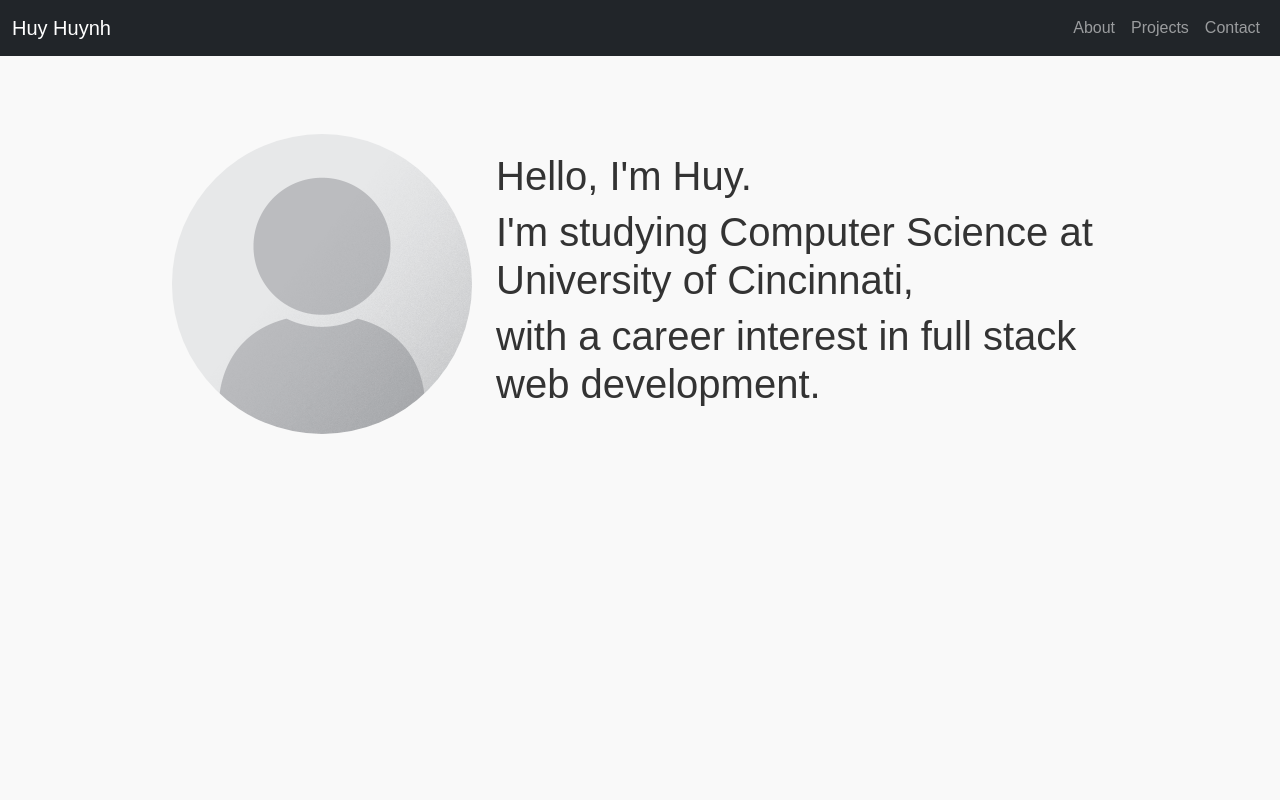
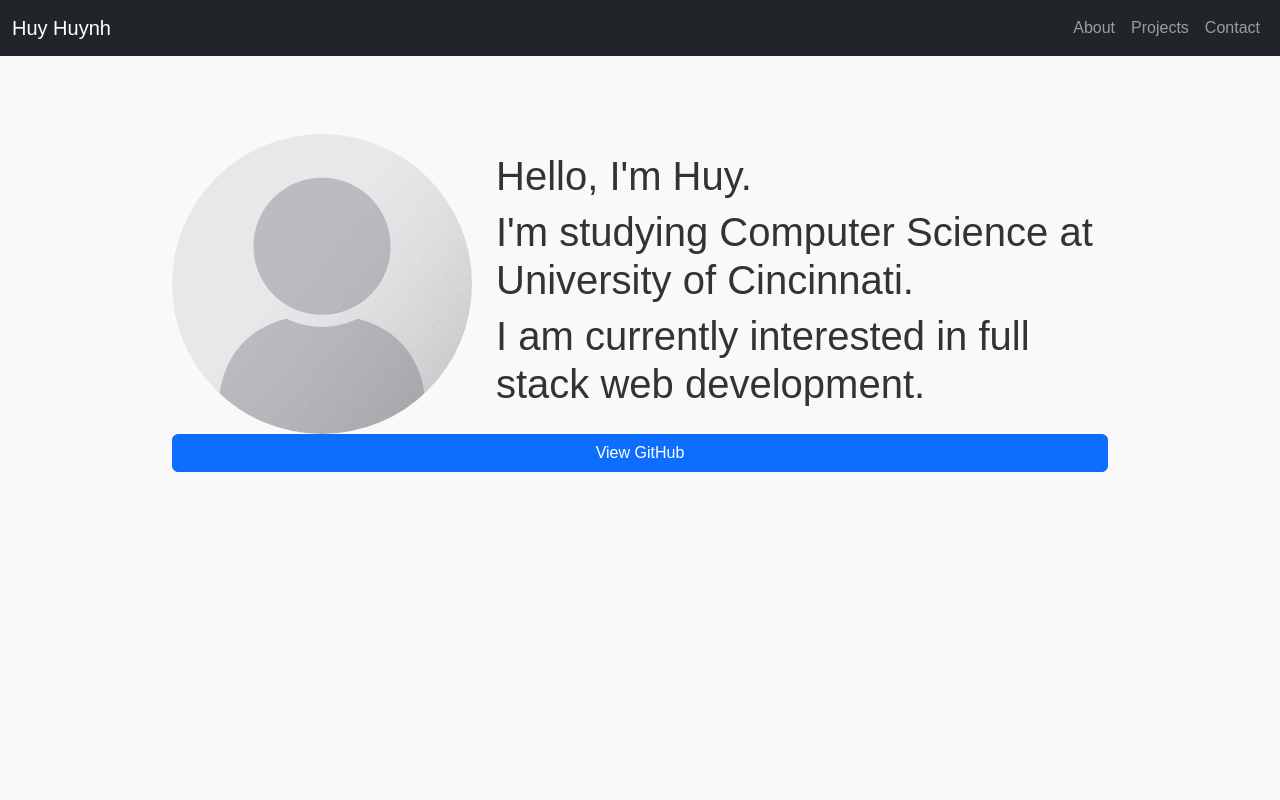
Before and after one commit to heweytheduck/portfolio, a plain HTML site: page index.html in a window 1280 px wide. Shown: the top 800 px of the page. Drawn offline with nearby package versions, Linux system fonts and the light colour scheme.

Commit message:
github button

```diff
--- a/index.html
+++ b/index.html
@@ -78,10 +78,13 @@
       <img src="images/Placeholder_Portrait.png" alt="Huy Huynh" class="img-fluid rounded-circle" style="max-width: 300px;">
       <div>
       <h1>Hello, I'm Huy.</h1>
-      <h1>I'm studying Computer Science at University of Cincinnati, </h1>
-      <h1>with a career interest in full stack web development. </h1>
+      <h1>I'm studying Computer Science at University of Cincinnati. </h1>
+      <h1>I am currently interested in full stack web development. </h1>
       </div>
     </div>
+    <a href="https://github.com/heweytheduck" class="btn btn-primary" target="_blank">
+      View GitHub
+    </a>
   </section>
 
   <!-- Projects Section -->
```
